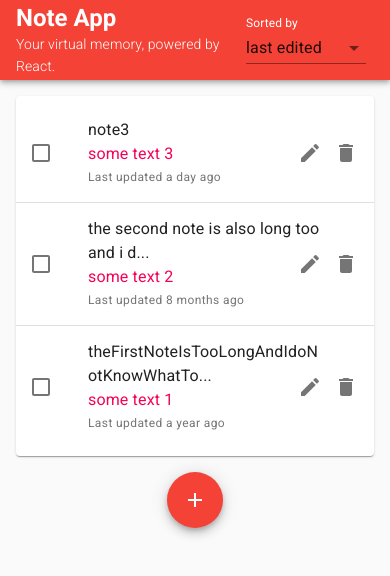
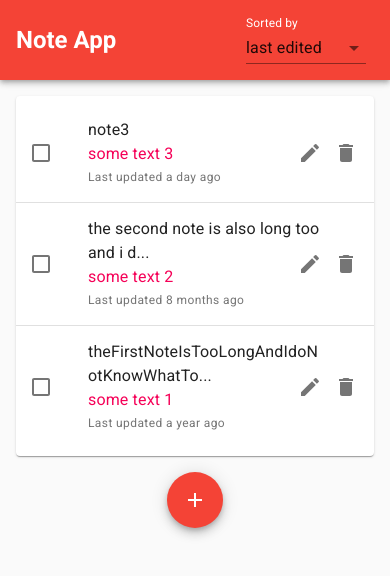
Before and after one commit to kivvvvv/note-app, a React (Create React App) app: page / in a window 390 px wide. Shown: the top 576 px of the page. Built offline with nearby package versions, Linux system fonts and the light colour scheme.

Commit message:
24# fix: resposiveness on AppBar, Container

```diff
--- a/src/App.js
+++ b/src/App.js
@@ -21,7 +21,7 @@ const useStyles = makeStyles(theme => ({
     flexDirection: "row",
     justifyContent: "space-between",
     alignItems: "center",
-    [theme.breakpoints.up("lg")]: {
+    [theme.breakpoints.up("md")]: {
       maxWidth: "40vw"
     },
     paddingRight: theme.spacing(2),
@@ -31,7 +31,11 @@ const useStyles = makeStyles(theme => ({
     fontWeight: 700
   },
   subTitle: {
-    fontWeight: theme.typography.fontWeightLight
+    display: "none",
+    [theme.breakpoints.up("sm")]: {
+      display: "block",
+      fontWeight: theme.typography.fontWeightLight
+    }
   },
   formControl: {
     margin: theme.spacing(1),
@@ -41,7 +45,7 @@ const useStyles = makeStyles(theme => ({
     color: "white"
   },
   container: {
-    [theme.breakpoints.up("lg")]: {
+    [theme.breakpoints.up("md")]: {
       maxWidth: "40vw"
     },
     paddingRight: theme.spacing(2),
```
